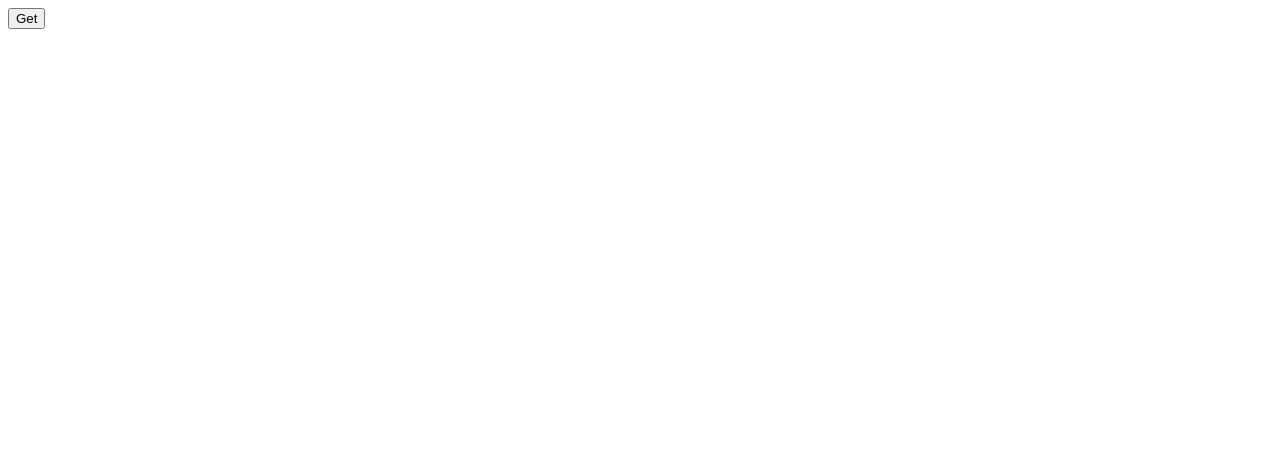
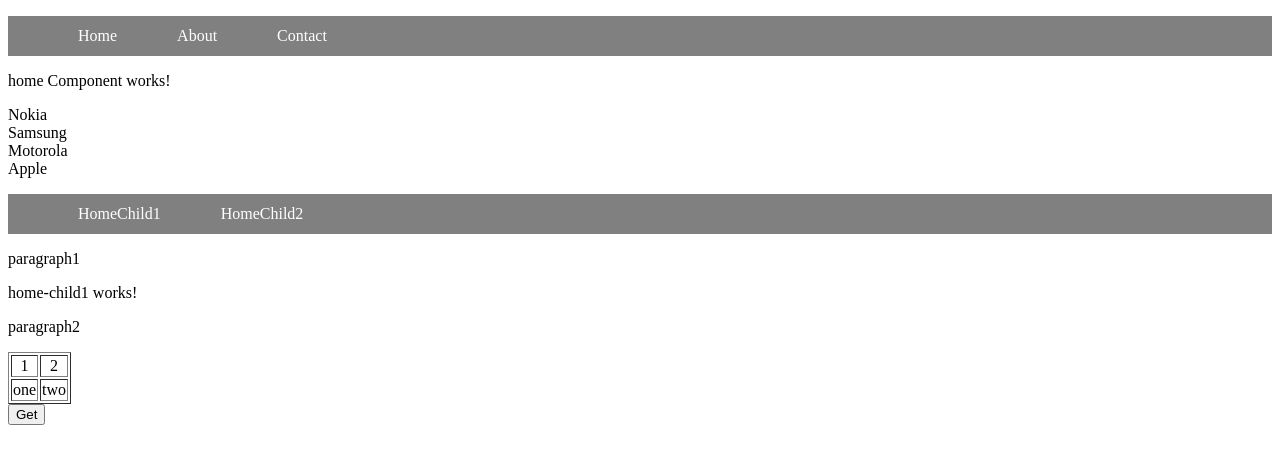
Before and after one commit to MounikaPrathushaBatchu/RoutingApp, an Angular app: page / in a window 1280 px wide. Shown: the top 464 px of the page. Built offline with nearby package versions, Linux system fonts and the light colour scheme.

Commit message:
<ng-content> example

```diff
--- a/src/app/app.component.html
+++ b/src/app/app.component.html
@@ -1,5 +1,5 @@
-<!-- <app-header></app-header>
-<router-outlet></router-outlet> -->
+<app-header></app-header>
+<router-outlet></router-outlet>
 <button (click)="getData()">Get</button>
 <div *ngIf="data">
     <table border="1">
--- a/src/app/home-child1/home-child1.component.html
+++ b/src/app/home-child1/home-child1.component.html
@@ -1 +1,13 @@
+<ng-content select="#p1"></ng-content>
 <p>home-child1 works!</p>
+<ng-content select="#p2"></ng-content>
+<table border="1">
+    <tr align="center">
+        <td>1</td>
+        <td>2</td>
+    </tr>
+    <tr align="center">
+        <td>one</td>
+        <td>two</td>
+    </tr>
+</table>
--- a/src/app/home/home.component.html
+++ b/src/app/home/home.component.html
@@ -15,3 +15,7 @@
     </li>
 </ul>
 <router-outlet></router-outlet>
+<app-home-child1>
+    <p id="p1">paragraph1</p>
+    <p id="p2">paragraph2</p>
+</app-home-child1>
```
